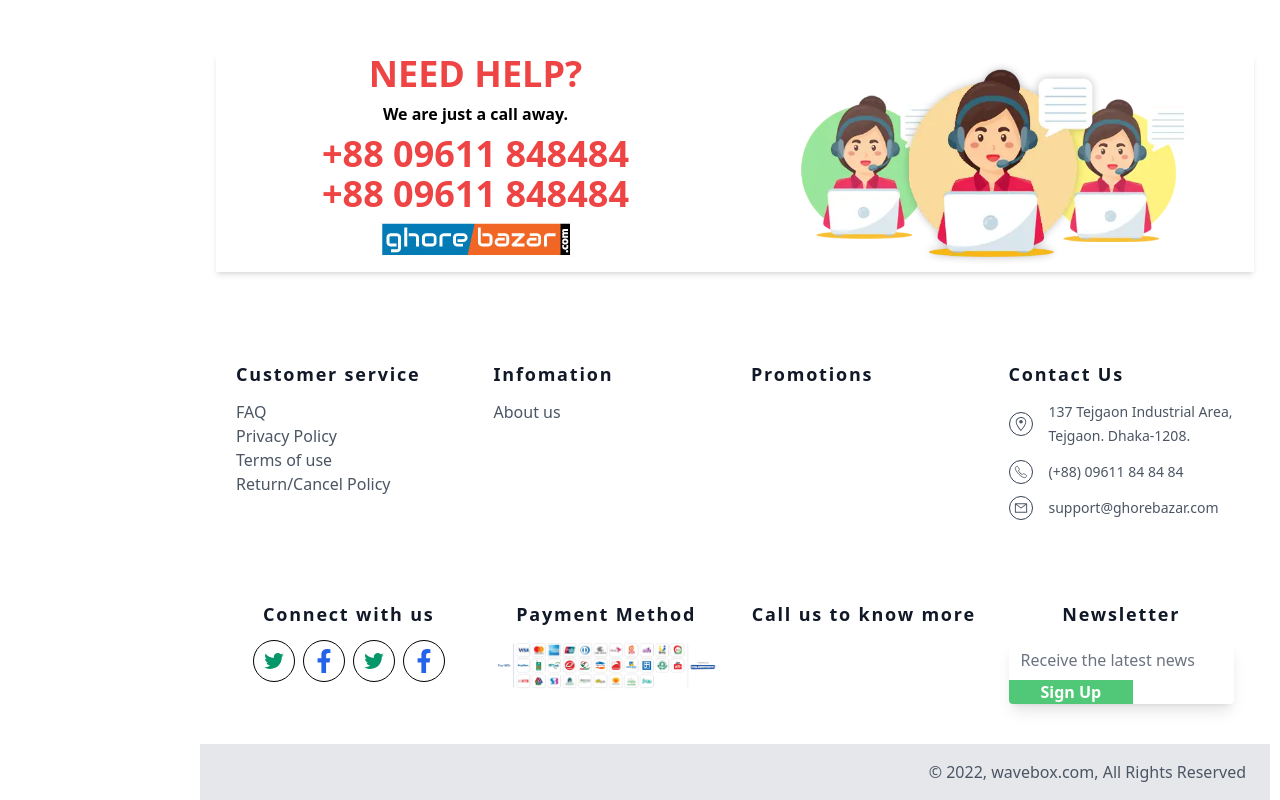
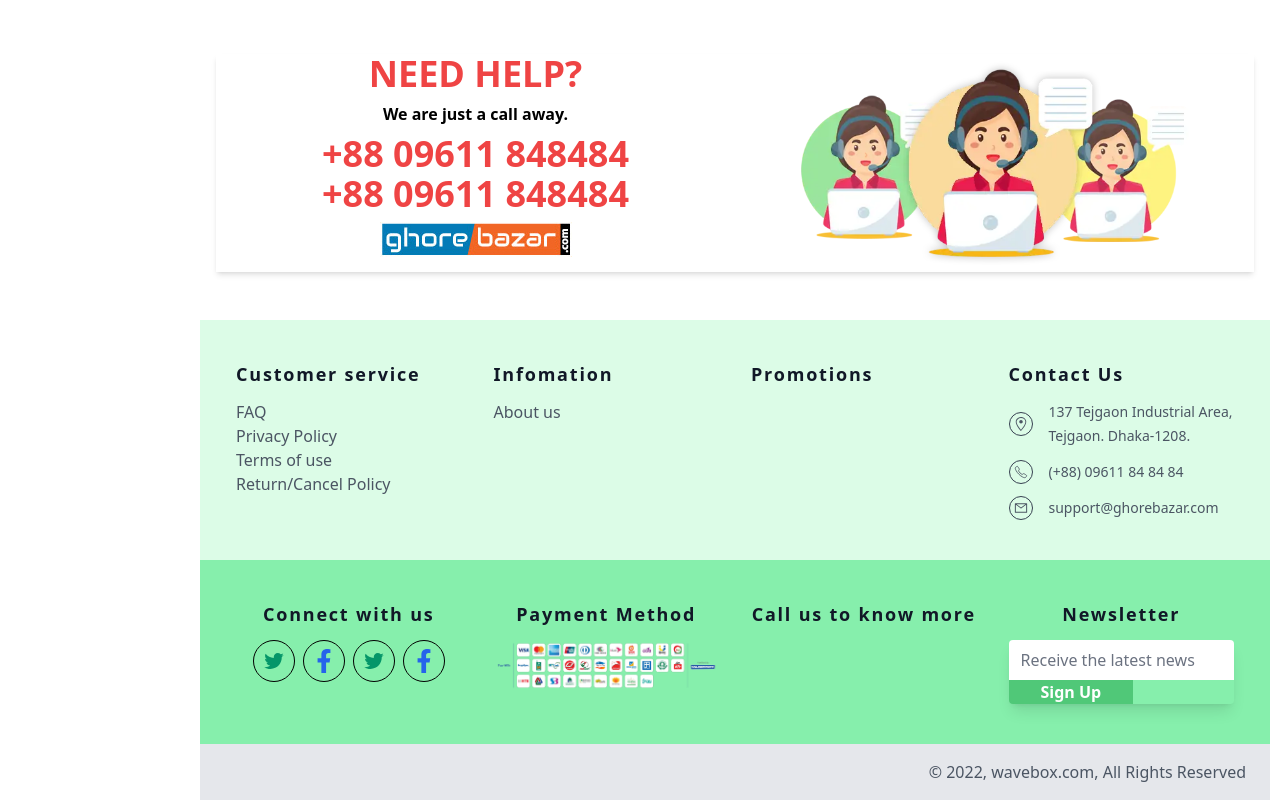
Before and after one commit to wavebox0607/komdaam-main, a React (Create React App) app: page / in a window 1280 px wide. Shown: the part 2863-3663 px from the top of the page. Built offline with nearby package versions, Linux system fonts and the light colour scheme; no server answers; the HTML template or start-up script is replaced by a standard one.

Commit message:
add single page social button

```diff
--- a/package.json
+++ b/package.json
@@ -23,6 +23,7 @@
     "react-redux": "^8.0.2",
     "react-router-dom": "6",
     "react-scripts": "5.0.1",
+    "react-share": "^4.4.0",
     "react-toastify": "^9.0.7",
     "redux-persist": "^6.0.0",
     "swiper": "^8.3.1",
--- a/src/views/components/common/Footer.jsx
+++ b/src/views/components/common/Footer.jsx
@@ -16,7 +16,7 @@
 
 export default Footer;
 const FooterTop = () => {
-    return <footer className="text-gray-600 body-font">
+    return <footer className="text-gray-600 bg-green-100">
         <div className="container px-5 py-10 mx-auto flex md:items-center lg:items-start md:flex-row md:flex-nowrap flex-wrap flex-col">
 
             <div className="flex-grow flex flex-wrap  -mb-10 md:text-left text-center order-first">
@@ -82,7 +82,7 @@
 }
 
 const FooterBottom = () => {
-    return <footer className="text-gray-600 body-font">
+    return <footer className="text-gray-600  bg-green-300">
         <div className="container px-5 py-10 mx-auto">
             <div className="flex flex-wrap md:text-left text-center order-first">
                 <div className="lg:w-1/4 md:w-1/2 w-full px-4">
--- a/src/views/components/common/Header.jsx
+++ b/src/views/components/common/Header.jsx
@@ -125,7 +125,7 @@
                 {user?.verify && <NavLink to="/profile" className="">
                     <p className='text-white hover:text-red-600'>Profile</p>
                 </NavLink>}
-                {user?.verify && <div onClick={() => dispatch(logout())} className="">
+                {user?.verify && <div onClick={() => dispatch(logout())} className="cursor-pointer">
                     <p className='text-white hover:text-red-600'>Logout</p>
                 </div>}
 
--- a/src/views/components/screen/product-details/Description.jsx
+++ b/src/views/components/screen/product-details/Description.jsx
@@ -5,7 +5,7 @@
     return (
         <div className='my-6'>
             <h3 className='font-medium text-xl font-sans'>{bangla ? "Description Bangla" : 'Description'}</h3>
-            <div className="h-[1px] bg-black w-full "></div>
+            <div className="h-[1px] bg-gray-300 mb-3 mt-1 "></div>
             <p className='text-xs my-3 text-[#888]'>{desc}</p>
         </div>
     );
--- a/src/views/components/screen/product-details/RelatedProducts.jsx
+++ b/src/views/components/screen/product-details/RelatedProducts.jsx
@@ -10,6 +10,7 @@
 			<div className="my-3">
 				<h4 className='text-black font-semibold text-lg' >{"Related products"}</h4>
 			</div>
+			<div className="h-[1px] bg-gray-300 mb-4 "></div>
 			<div className="grid lg:grid-cols-5 md:grid-cols-3 sm:grid-cols-2 grid-cols-1 gap-4">
 				{data?.data?.slice(0, 4).map((p) => <ProductCard key={p?.id} item={p} />)}
 
--- a/src/views/screens/ProductDetails.jsx
+++ b/src/views/screens/ProductDetails.jsx
@@ -8,6 +8,13 @@
 import { AddToCart, Description } from '../components/screen/product-details';
 import { useSelector } from 'react-redux';
 import RelatedProducts from '../components/screen/product-details/RelatedProducts';
+
+import {
+    FacebookIcon,
+    TwitterIcon,
+    FacebookShareButton,
+    TwitterShareButton
+} from "react-share";
 
 const ProductDetails = () => {
     const [unit, setUnit] = useState(null)
@@ -70,6 +77,16 @@
 
 
 
+                    {/* Share Button  */}
+                    <div className="my-3 flex items-center space-x-2">
+                        <h2 className='text-black font-semibold'>Share: </h2>
+                        <FacebookShareButton url={window.location.href}>
+                            <FacebookIcon size={32} round={true} />
+                        </FacebookShareButton>
+                        <TwitterShareButton url={window.location.href} >
+                            <TwitterIcon size={32} round={true} />
+                        </TwitterShareButton>
+                    </div>
 
 
 
```
Also changed, not shown: 1 other file (tests, documents, lock files or other folders).
